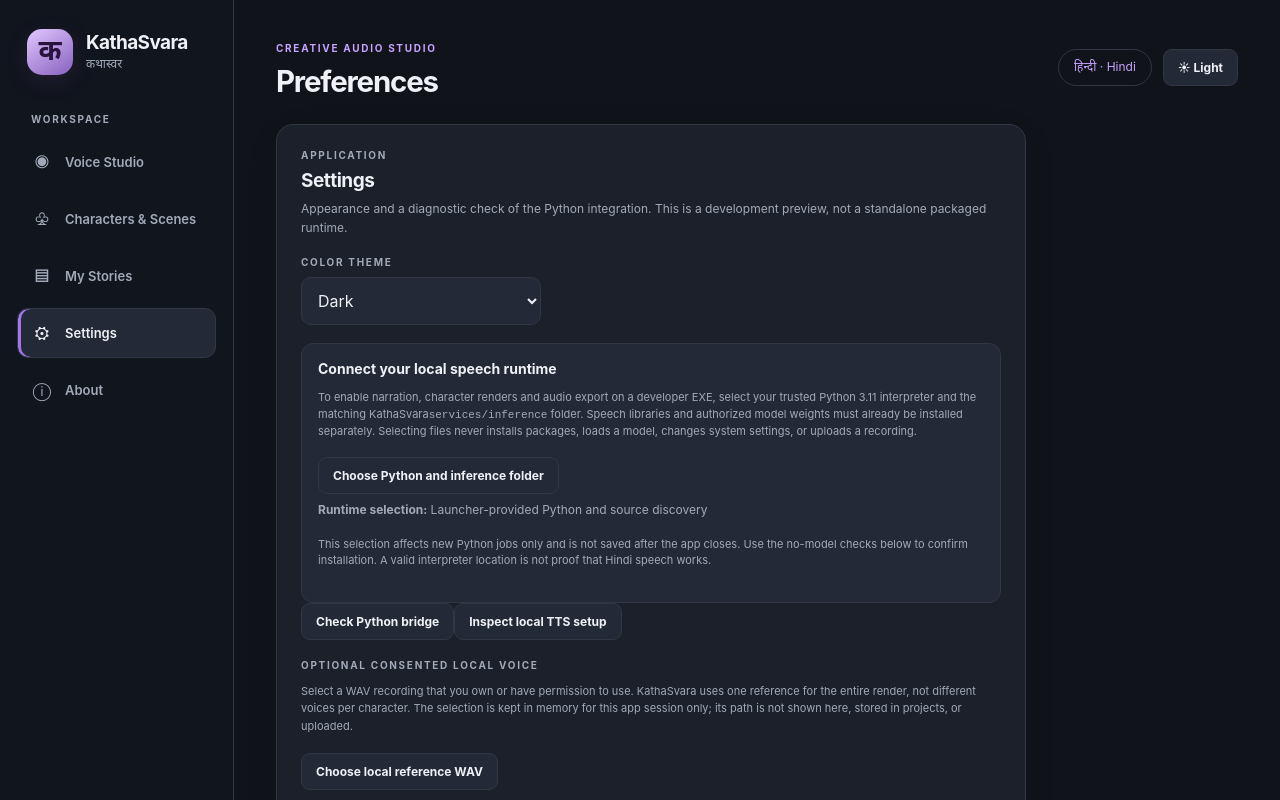
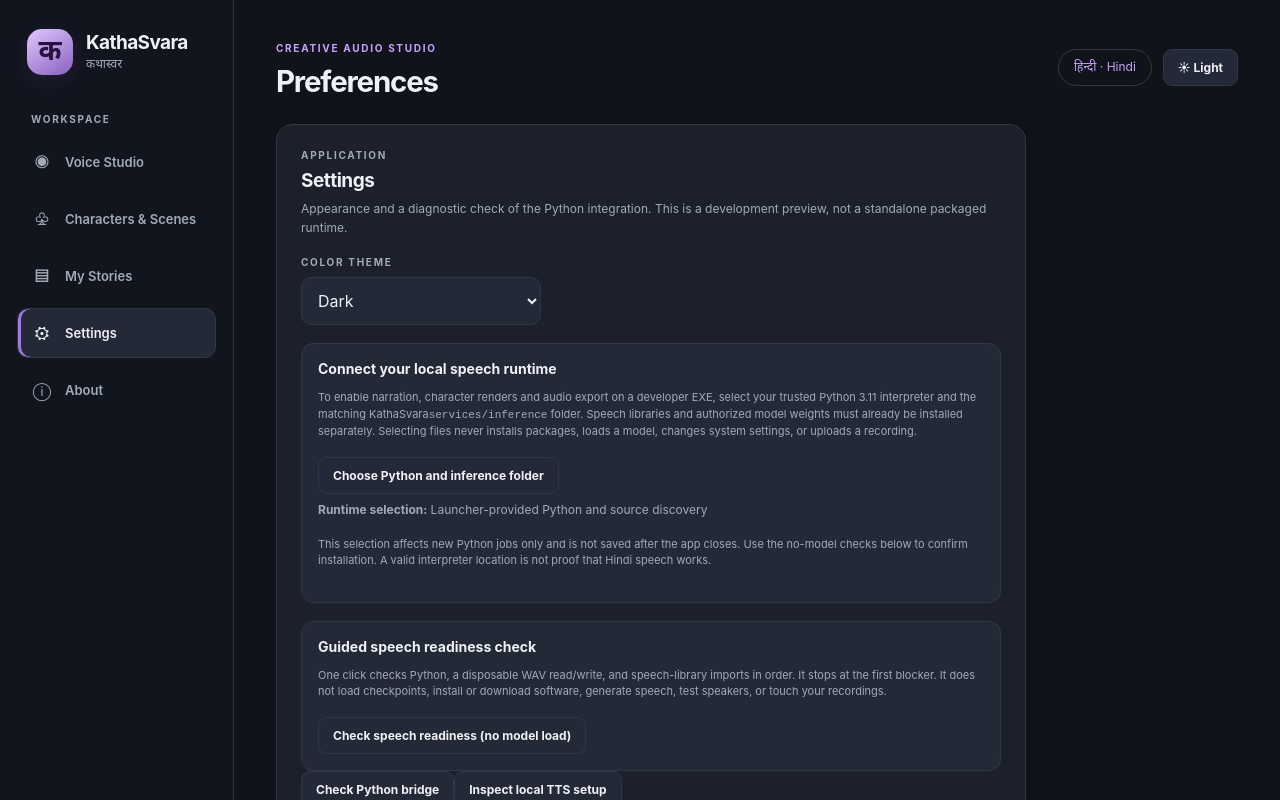
Before and after one commit to sanskarIN/KathaSvara, a React (Vite) app in the folder apps/desktop/: page / in a window 1280 px wide. Both pictures are taken after a click on the button "Open local TTS diagnostics". Shown: the top 800 px of the page. Built offline with nearby package versions, Linux system fonts and the light colour scheme.

Commit message:
feat(settings): add one-click model-free speech readiness flow with fixed guidance

```diff
--- a/apps/desktop/src/App.tsx
+++ b/apps/desktop/src/App.tsx
@@ -40,6 +40,9 @@ type OfflineWavProbe = {
   audio_playback_verified: false;
   help: string;
 };
+type ReadinessStage = "idle" | "python" | "wav" | "imports";
+type ReadinessSummary = { readyForExplicitGeneration: boolean; guidance: string };
+
 type RuntimeImportProbe = {
   python_311: boolean;
   checks: Record<string, "ok" | "entrypoint_missing" | "import_failed">;
@@ -102,6 +105,9 @@ export default function App() {
   const [inspection, setInspection] = useState<TextInspection | null>(null);
   const [diagnostics, setDiagnostics] = useState<EngineDiagnostics | null>(null);
   const [checkingSetup, setCheckingSetup] = useState(false);
+  const [readinessStage, setReadinessStage] = useState<ReadinessStage>("idle");
+  const [readinessSummary, setReadinessSummary] = useState<ReadinessSummary | null>(null);
+  const readinessRevision = useRef(0);
   const [configuringRuntime, setConfiguringRuntime] = useState(false);
   const [sessionRuntimeConfigured, setSessionRuntimeConfigured] = useState(false);
   const [probingImports, setProbingImports] = useState(false);
@@ -259,13 +265,21 @@ export default function App() {
     }
   }
 
+  function invalidateReadiness() {
+    readinessRevision.current += 1;
+    setReadinessStage("idle");
+    setReadinessSummary(null);
+  }
+
   function invalidateReferenceProbe() {
+    invalidateReadiness();
     importProbeRevision.current += 1;
     setProbingImports(false);
     setImportProbe(null);
   }
 
   async function chooseLocalRuntime() {
+    invalidateReadiness();
     const revision = ++runtimePickerRevision.current;
     setConfiguringRuntime(true);
     try {
@@ -300,6 +314,7 @@ export default function App() {
   }
 
   async function clearLocalRuntime() {
+    invalidateReadiness();
     runtimePickerRevision.current += 1;
     setConfiguringRuntime(true);
     try {
@@ -414,6 +429,68 @@ export default function App() {
       setMessage("WAV exported successfully.");
     } catch (error) {
       setMessage("Export failed: " + errorMessage(error) + " Choose a new filename if the file already exists.");
+    }
+  }
+
+  async function checkSpeechReadiness() {
+    // All three checks are model-free: no synthesis, checkpoint download,
+    // package installation, file export, or microphone/speaker access.
+    const revision = ++readinessRevision.current;
+    setReadinessSummary(null);
+    setDiagnostics(null);
+    setAudioIoReport(null);
+    setImportProbe(null);
+    setReadinessStage("python");
+    try {
+      const environment = await invoke<EngineDiagnostics>("diagnose_engine");
+      if (revision !== readinessRevision.current) return;
+      setDiagnostics(environment);
+      if (environment.python_311 !== true) {
+        setReadinessSummary({
+          readyForExplicitGeneration: false,
+          guidance: "Use the local runtime chooser to select Python 3.11, then rerun this check.",
+        });
+        return;
+      }
+
+      setReadinessStage("wav");
+      const wav = await invoke<OfflineWavProbe>("probe_audio_io");
+      if (revision !== readinessRevision.current) return;
+      setAudioIoReport(wav);
+      if (!wav.temporary_wav_roundtrip_ok) {
+        setReadinessSummary({
+          readyForExplicitGeneration: false,
+          guidance: "Temporary WAV I/O is blocked. Review its fixed failure stage below before attempting speech.",
+        });
+        return;
+      }
+
+      setReadinessStage("imports");
+      const imports = await invoke<RuntimeImportProbe>("probe_tts_runtime", {
+        referenceWavPath,
+      });
+      if (revision !== readinessRevision.current) return;
+      setImportProbe(imports);
+      setReadinessSummary(imports.preflight_ok
+        ? {
+          readyForExplicitGeneration: true,
+          guidance: "Environment, temporary WAV I/O and speech imports passed. The next step is explicit real Hindi generation and listening. Model weights and sound quality have NOT been verified.",
+        }
+        : {
+          readyForExplicitGeneration: false,
+          guidance: "Speech setup needs attention. Review the first suggested repair action in the TTS preflight report below.",
+        });
+    } catch {
+      // Never display native exception text: failed Python launches and import
+      // errors may expose private user or checkpoint file paths.
+      if (revision === readinessRevision.current) {
+        setReadinessSummary({
+          readyForExplicitGeneration: false,
+          guidance: "A local diagnostic could not run. Verify the selected Python 3.11 executable and inference source folder, then retry.",
+        });
+      }
+    } finally {
+      if (revision === readinessRevision.current) setReadinessStage("idle");
     }
   }
 
@@ -726,6 +803,26 @@ export default function App() {
                   after the app closes. Use the no-model checks below to confirm installation.
                   A valid interpreter location is not proof that Hindi speech works.</p>
               </section>
+              <section aria-label="Guided speech readiness" className="diagnostic-report">
+                <h3>Guided speech readiness check</h3>
+                <p className="helper">One click checks Python, a disposable WAV read/write, and speech-library imports in order.
+                  It stops at the first blocker. It does not load checkpoints, install or download software,
+                  generate speech, test speakers, or touch your recordings.</p>
+                <button className="secondary-button" disabled={readinessStage !== "idle" || configuringRuntime}
+                  onClick={() => void checkSpeechReadiness()}>
+                  {readinessStage === "python" ? "Step 1/3: Checking Python…" :
+                    readinessStage === "wav" ? "Step 2/3: Checking temporary WAV…" :
+                      readinessStage === "imports" ? "Step 3/3: Checking speech imports…" :
+                        "Check speech readiness (no model load)"}
+                </button>
+                {readinessSummary && (
+                  <div role="status" aria-label="Speech readiness summary">
+                    <h3>{readinessSummary.readyForExplicitGeneration ? "Setup checks passed" : "Setup needs attention"}</h3>
+                    <p>{readinessSummary.guidance}</p>
+                    <p><strong>Real Hindi narration, model weights and speaker playback verified:</strong> No</p>
+                  </div>
+                )}
+              </section>
               <button className="secondary-button" onClick={() => void checkRuntime()}>Check Python bridge</button>
               <button className="secondary-button" disabled={checkingSetup} onClick={() => void diagnoseRuntime()}>
                 {checkingSetup ? "Checking dependencies…" : "Inspect local TTS setup"}
```
